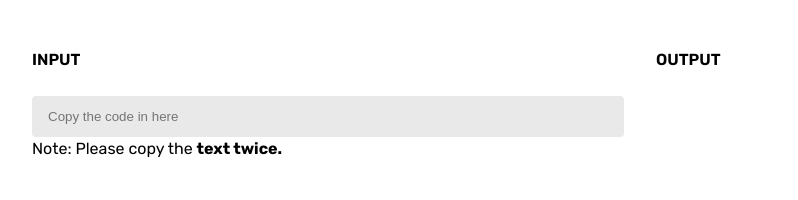
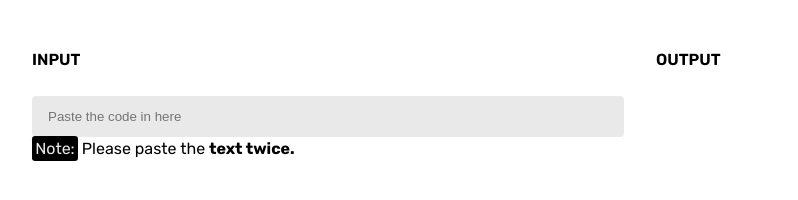
Before and after one commit to EmptyWork/musixmatch-links-converter, a plain HTML site: page index.html in a window 1280 px wide. Shown: the part 98-298 px from the top of the page, without its empty margins (0-798 px from the left). Drawn offline with Linux system fonts and the light colour scheme.

Commit message:
Add more visual update to "note"-part

```diff
--- a/css/style.css
+++ b/css/style.css
@@ -81,6 +81,13 @@ button {
   border-radius: 0.3em;
 }
 
+.text-noted {
+  color: #e9e9e9;
+  background-color: black;
+  padding: 0.2em 0.2em;
+  border-radius: 0.2em;
+}
+
 @media screen and (min-width: 28em) {
   section {
     display: grid;
--- a/index.html
+++ b/index.html
@@ -26,8 +26,8 @@
         <div class="section-area">
             <label for="input">Input</label>
             <br />
-            <input placeholder="Copy the code in here" id="input" type="text" autocomplete="off">
-            <span>Note: Please copy the <strong>text twice.</strong></span>
+            <input placeholder="Paste the code in here" id="input" type="text" autocomplete="off">
+            <span><span class="text-noted">Note:</span> Please paste the <strong>text twice.</strong></span>
         </div>
         <div class="section-area" style="flex: auto 1">
             <div style="display: flex; align-items: center; gap: 1em;">
```
